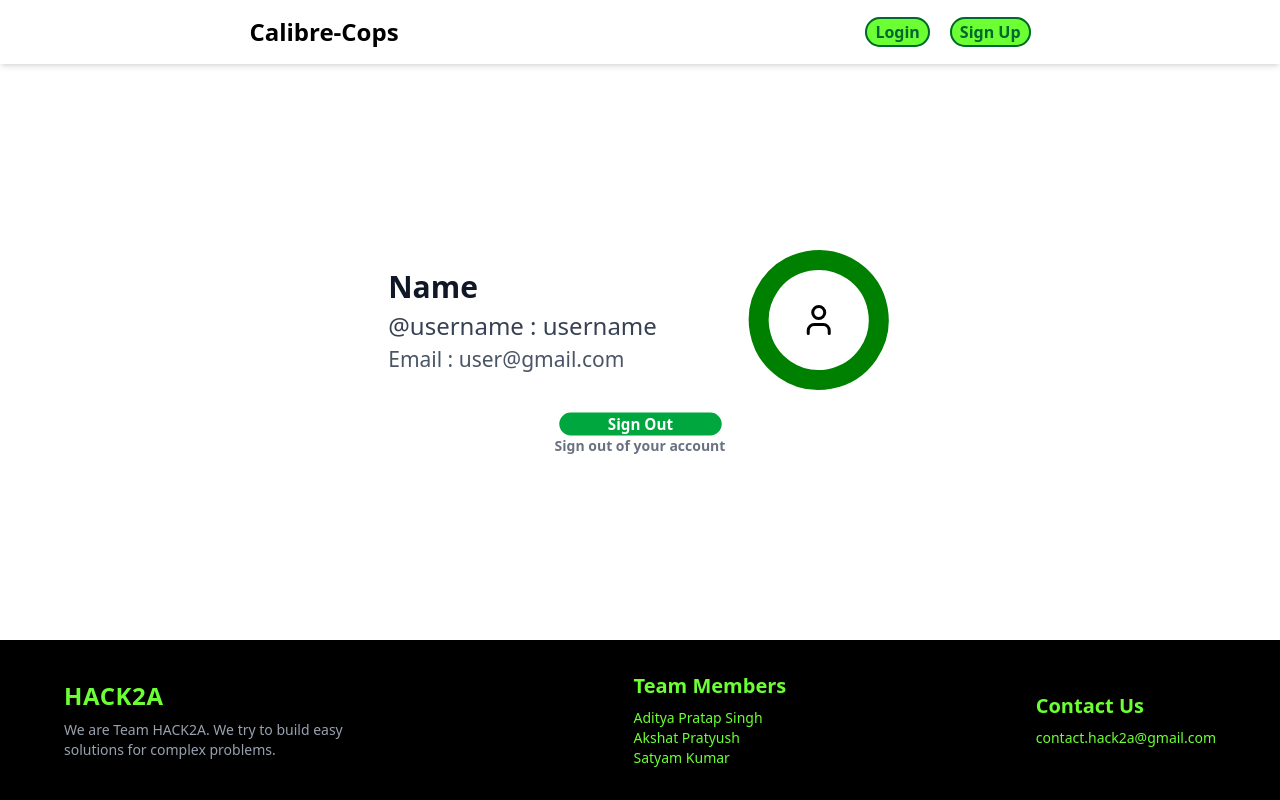
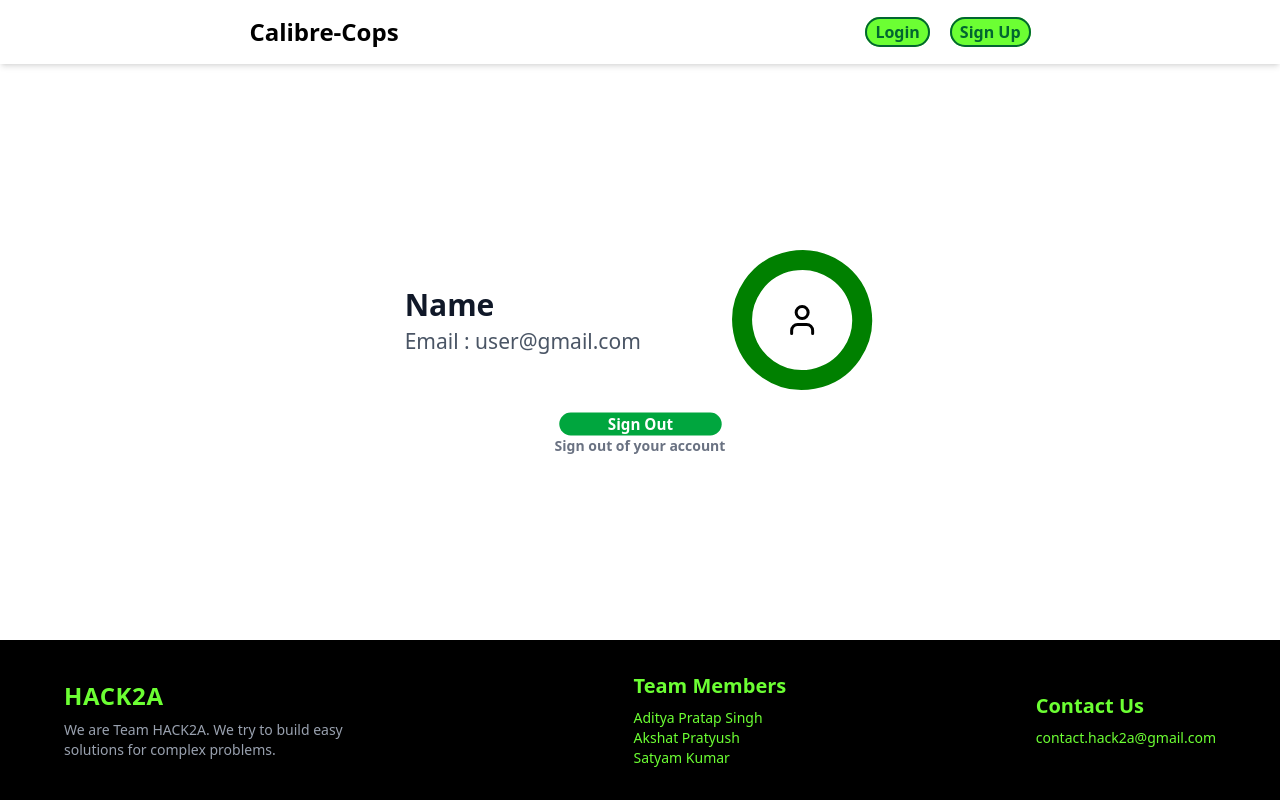
Before and after one commit to im-satyam/SandBox2025, a React (Vite) app in the folder client/: page /profile in a window 1280 px wide. Built offline with nearby package versions, Linux system fonts and the light colour scheme; no server answers.

Commit message:
removed username

```diff
--- a/client/src/components/Profile.jsx
+++ b/client/src/components/Profile.jsx
@@ -54,7 +54,6 @@ const Profile = () => {
                         transition={{ duration: 0.8, ease: "easeOut", delay: 0.2 }}
                     >
                         <h2 className="text-xl font-bold text-gray-900">{name}</h2>
-                        <h3 className="text-md text-gray-700">@username : {user}</h3>
                         <p className="text-sm text-gray-600">Email : {mail}</p>
                     </motion.div>
 
```
